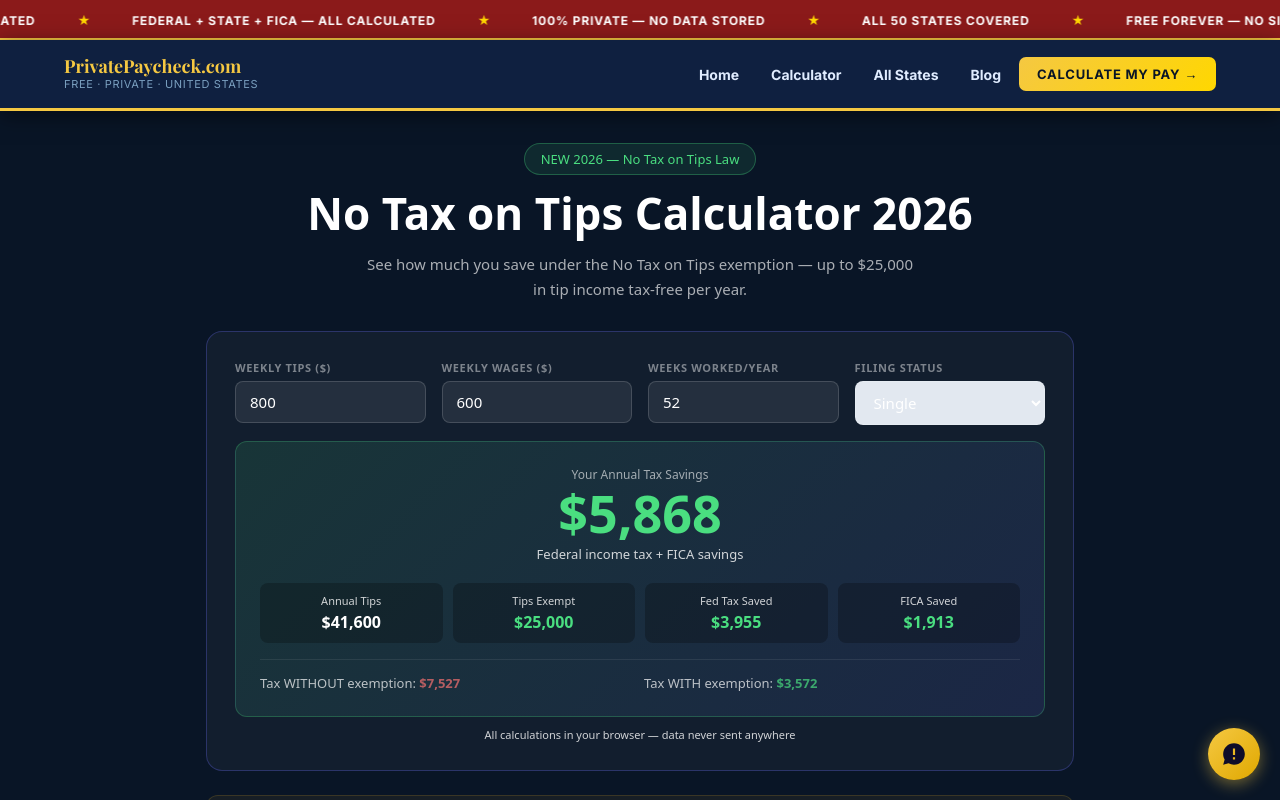
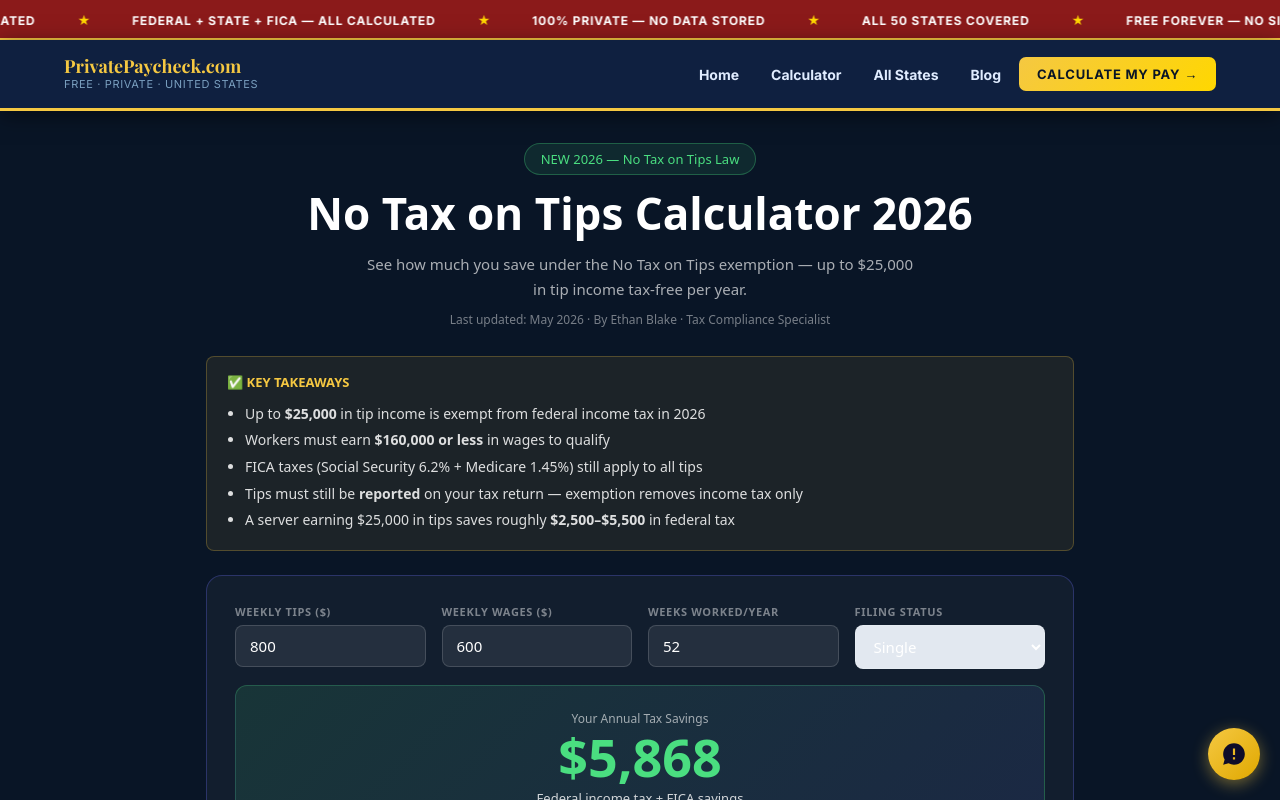
Before and after one commit to devqrcraft-ui/privatepaycheck, a Next.js app: page /no-tax-on-tips-calculator in a window 1280 px wide. Shown: the top 800 px of the page. Built offline with nearby package versions, Linux system fonts and the light colour scheme.

Commit message:
P3: Key Takeaways + Last updated — no-tax-on-tips + IL + OH calculators

```diff
--- a/src/app/no-tax-on-tips-calculator/page.tsx
+++ b/src/app/no-tax-on-tips-calculator/page.tsx
@@ -51,6 +51,17 @@ export default function NoTaxOnTipsCalculator() {
           <div style={{ display: 'inline-block', background: 'rgba(74,222,128,0.1)', border: '1px solid rgba(74,222,128,0.3)', borderRadius: '20px', padding: '6px 16px', fontSize: '13px', marginBottom: '12px', color: '#4ade80' }}>NEW 2026 &mdash; No Tax on Tips Law</div>
           <h1 style={{ fontSize: 'clamp(24px,4vw,44px)', fontWeight: 900, margin: '0 0 12px', lineHeight: 1.2 }}>No Tax on Tips Calculator 2026</h1>
           <p style={{ fontSize: '15px', opacity: 0.65, maxWidth: '560px', margin: '0 auto', lineHeight: 1.7 }}>See how much you save under the No Tax on Tips exemption &mdash; up to $25,000 in tip income tax-free per year.</p>
+          <div style={{ fontSize: '12px', color: 'rgba(255,255,255,0.45)', marginTop: 8 }}>Last updated: May 2026 · By Ethan Blake · Tax Compliance Specialist</div>
+        </div>
+        <div style={{ background: 'rgba(245,200,66,0.08)', border: '1px solid rgba(245,200,66,0.25)', borderRadius: 8, padding: '16px 20px', marginBottom: 24 }}>
+          <div style={{ fontWeight: 800, color: '#F5C842', marginBottom: 10, fontSize: 13 }}>✅ KEY TAKEAWAYS</div>
+          <ul style={{ margin: 0, padding: '0 0 0 18px', fontSize: 14, lineHeight: 1.9, color: 'rgba(255,255,255,0.85)' }}>
+            <li>Up to <strong>$25,000</strong> in tip income is exempt from federal income tax in 2026</li>
+            <li>Workers must earn <strong>$160,000 or less</strong> in wages to qualify</li>
+            <li>FICA taxes (Social Security 6.2% + Medicare 1.45%) still apply to all tips</li>
+            <li>Tips must still be <strong>reported</strong> on your tax return — exemption removes income tax only</li>
+            <li>A server earning $25,000 in tips saves roughly <strong>$2,500–$5,500</strong> in federal tax</li>
+          </ul>
         </div>
 
         <div style={{ background: 'rgba(255,255,255,0.04)', border: '1px solid rgba(99,102,241,0.3)', borderRadius: '16px', padding: '28px', marginBottom: '24px' }}>
```
Also changed, not shown: src/app/illinois-paycheck-calculator/page.tsx (+11 -0 lines), src/app/ohio-paycheck-calculator/page.tsx (+11 -0 lines), 1 other file (tests, documents, lock files or other folders).
